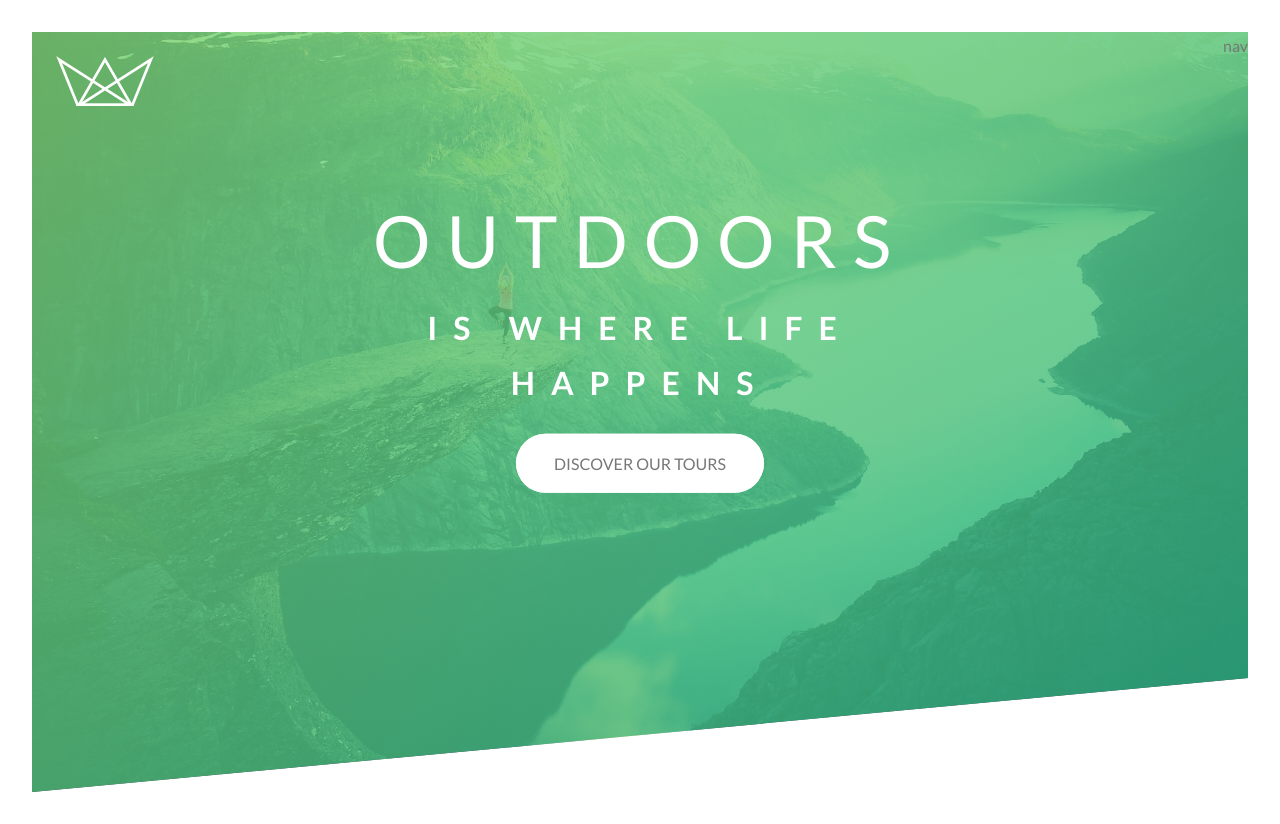
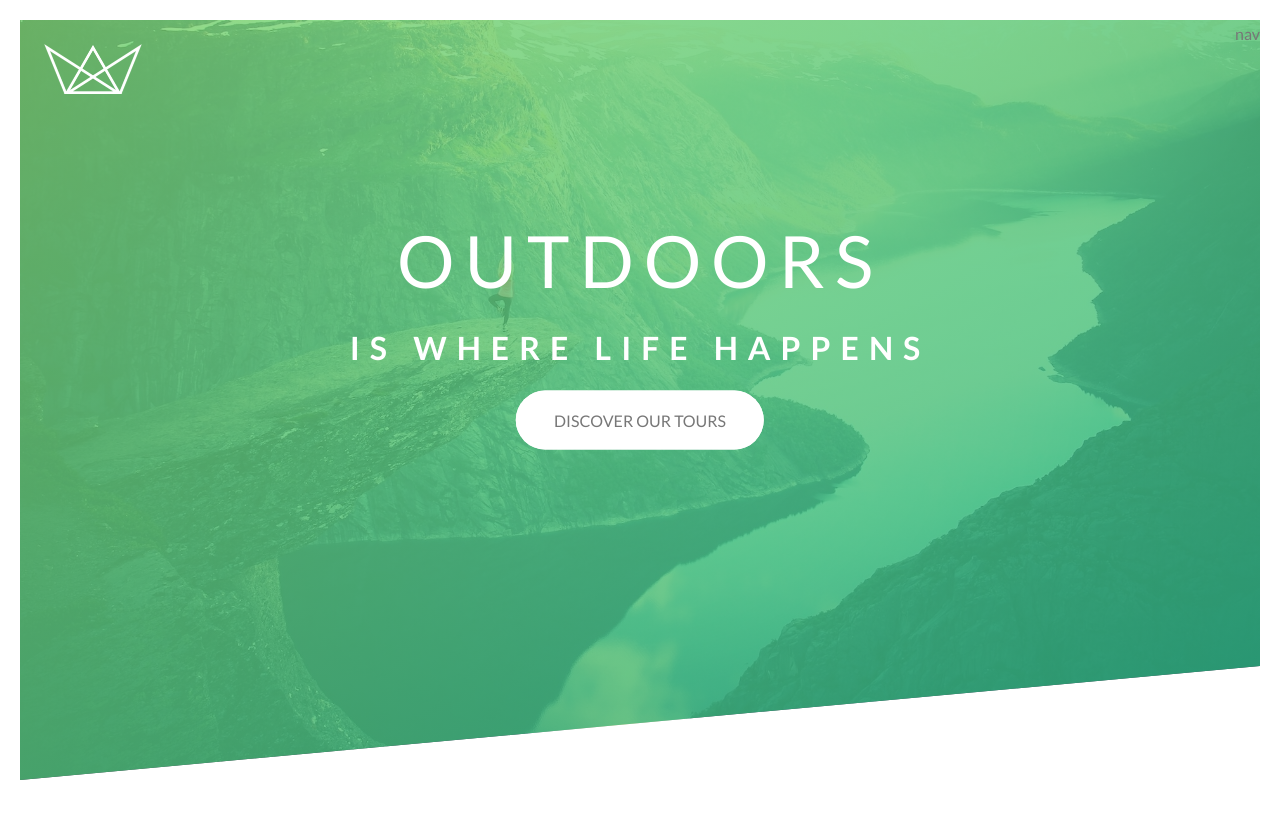
Before and after one commit to pedrotigre/nextjs-css-practice-1, a Next.js app: page / in a window 1280 px wide. After the commit the page ends 800 px from the top, so only its background shows below. Built offline with nearby package versions, Linux system fonts and the light colour scheme.

Commit message:
global.css changed

```diff
--- a/components/background.module.css
+++ b/components/background.module.css
@@ -1,7 +1,7 @@
 .logo {
   position: absolute;
-  top: 1.5rem;
-  left: 1.5rem;
+  top: 2.4rem;
+  left: 2.4rem;
 }
 
 .bgWrap {
@@ -35,7 +35,7 @@
 
 .headingPrimaryMain {
   display: block;
-  font-size: 4.5rem;
+  font-size: 7.2rem;
   font-weight: 500;
   animation-name: moveInLeft;
   animation-duration: 1s;
@@ -46,7 +46,7 @@
 
 .headingPrimarySub {
   display: block;
-  font-size: 2rem;
+  font-size: 3.2rem;
   animation: moveInRight ease-out 1s;
   margin-bottom: 1.5rem;
 }
@@ -59,7 +59,7 @@
   background-color: #fff;
   text-decoration: none;
   border-radius: 10rem;
-  padding: 1rem 2.4rem;
+  padding: 1.6rem 3.8rem;
 
   transition: all 0.2s;
   position: relative;
--- a/styles/globals.css
+++ b/styles/globals.css
@@ -1,13 +1,20 @@
-* {
+*,
+*::after,
+*::before {
   margin: 0;
   padding: 0;
-  box-sizing: border-box;
+  box-sizing: inherit;
+}
+
+html {
+  font-size: 62.5%;
 }
 
 body {
   font-family: 'Lato', sans-serif;
   font-weight: 400;
-  font-size: 1rem;
+  font-size: 1.6rem;
   line-height: 1.7;
   color: #777;
+  box-sizing: border-box;
 }
```
